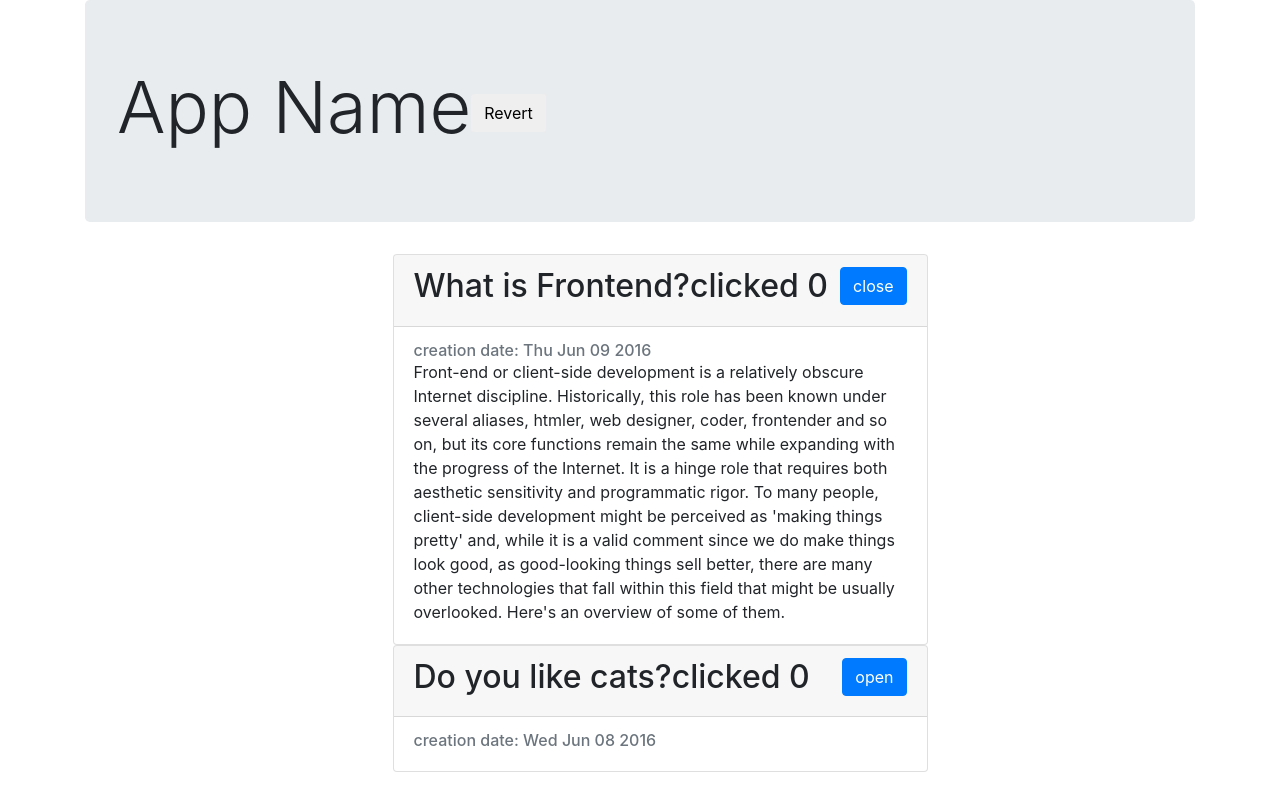
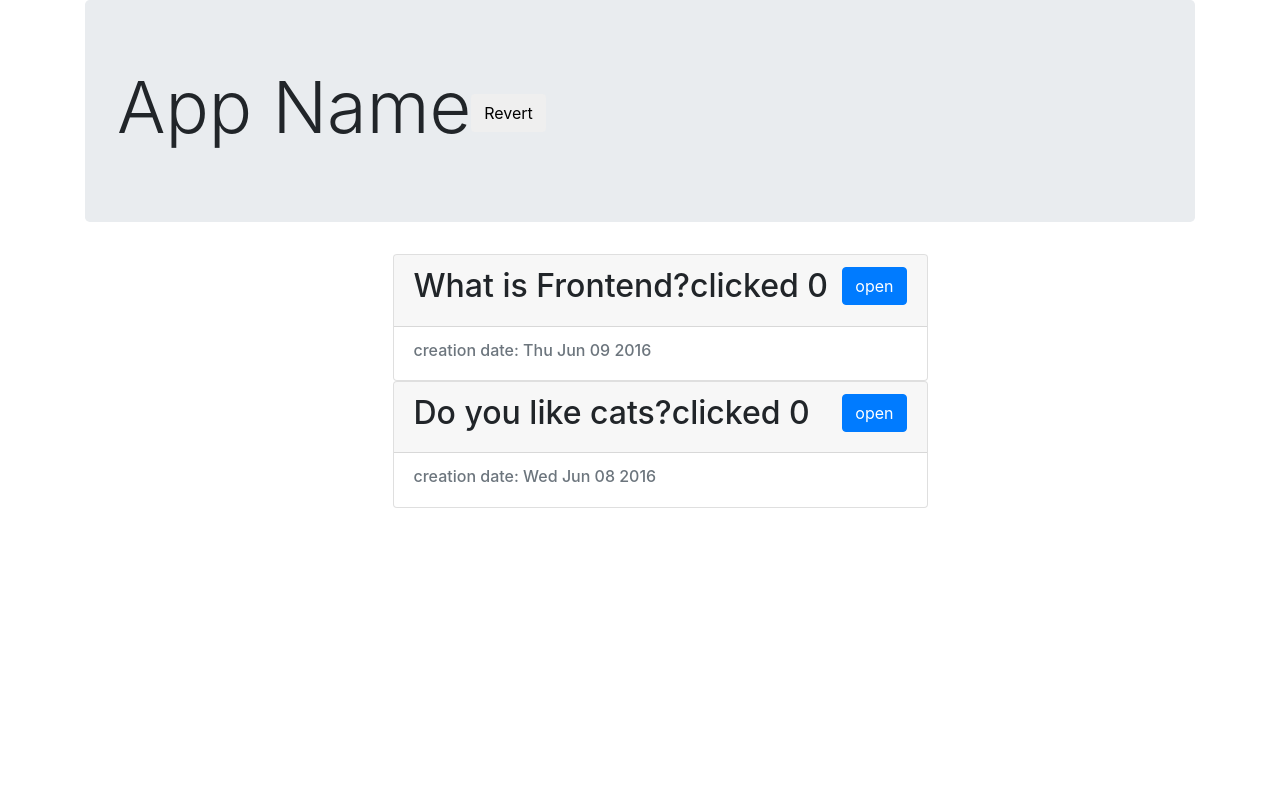
Before and after one commit to Horosami/react-tutorial, a React (Create React App) app: page / in a window 1280 px wide. Built offline with nearby package versions, Linux system fonts and the light colour scheme.

Commit message:
reverse data flow

```diff
--- a/src/components/Article.js
+++ b/src/components/Article.js
@@ -6,7 +6,6 @@ class Article extends PureComponent {
     super(props)
 
     this.state = {
-      isOpen: props.defaultOpen,
       count: 0
     }
   }
@@ -19,12 +18,12 @@ class Article extends PureComponent {
     console.log('---', 'mounting');
   }
 
-  componentWillReceiveProps(nextProps) {
-    console.log('---', 'will receive props');
-    if (nextProps.defaultOpen !== this.props.defaultOpen) this.setState({
-      isOpen: nextProps.defaultOpen
-    })
-  }
+  // componentWillReceiveProps(nextProps) {
+  //   console.log('---', 'will receive props');
+  //   if (nextProps.defaultOpen !== this.props.defaultOpen) this.setState({
+  //     isOpen: nextProps.defaultOpen
+  //   })
+  // }
 
   componentWillUpdate() {
     console.log('---', 'will update');
@@ -35,8 +34,8 @@ class Article extends PureComponent {
   // }
 
   render() {
-    const {article} = this.props
-    const body = this.state.isOpen && <section className="card-text">{article.text}</section>
+    const {article, isOpen, onButtonClick} = this.props
+    const body = isOpen && <section className="card-text">{article.text}</section>
     const style = { width: '50%' }
     return (
       <div className="card mx-auto" style={ style }>
@@ -44,8 +43,8 @@ class Article extends PureComponent {
           <h2 onClick = {this.incrementCounter}>
             {article.title}
             clicked {this.state.count}
-            <button className="btn btn-primary btn-md float-right" onClick={this.handleClick}>
-              {this.state.isOpen ? 'close' : 'open'}
+            <button className="btn btn-primary btn-md float-right" onClick={onButtonClick}>
+              {isOpen ? 'close' : 'open'}
             </button>
           </h2>
         </div>
@@ -65,12 +64,6 @@ class Article extends PureComponent {
     })
   }
 
-  handleClick = () => {
-    console.log('clicked')
-    this.setState({
-      isOpen: !this.state.isOpen
-    })
-  }
 }
 
 export default Article
--- a/src/components/ArticleList/index.js
+++ b/src/components/ArticleList/index.js
@@ -28,10 +28,13 @@ import './style.css'
 // }
 
 export default class ArticleList extends PureComponent {
+    state = {
+        openArticleId: null
+    }
     render() {
         const articleElement = this.props.articles.map((article, index) =>
             <li key = {article.id} className="article-list__li">
-                <Article article = {article} defaultOpen = {index === 0} />
+                <Article article = {article} isOpen = {this.state.openArticleId === article.id} onButtonClick = {this.handleClick.bind(this, article.id)} />
             </li>
         )
         return (
@@ -40,4 +43,8 @@ export default class ArticleList extends PureComponent {
             </ul>
         )
     }
+
+    handleClick = openArticleId => this.setState({
+        openArticleId: this.state.openArticleId === openArticleId ? null : openArticleId
+    })
 }
```
